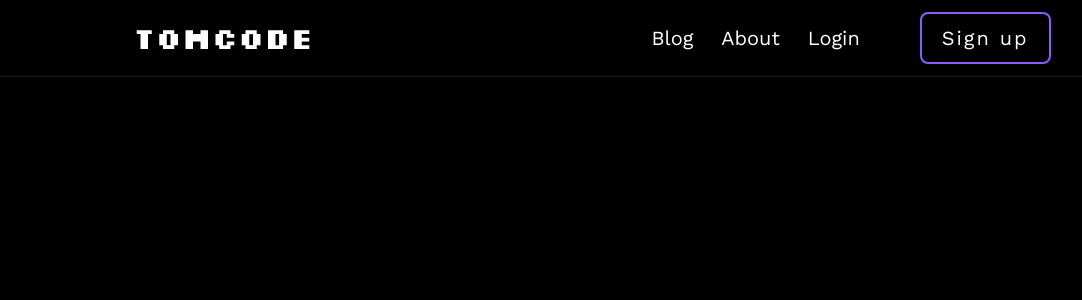
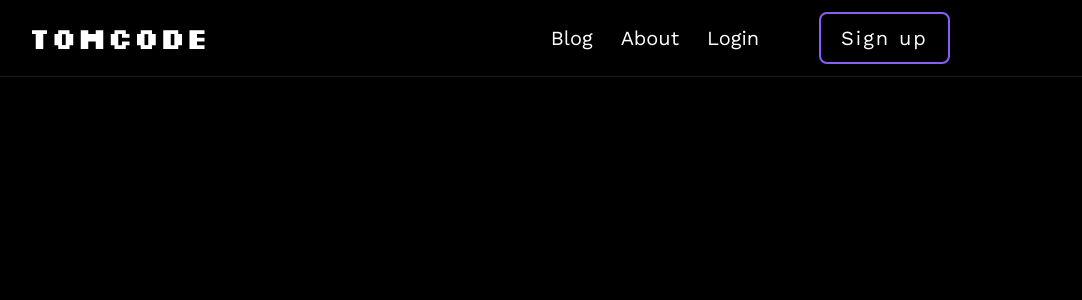
Before and after one commit to TomosZZZ/blog, a Next.js app: page / in a window 1280 px wide. Shown: the top 300 px of the page, without its empty margins (103-1185 px from the left). Built offline with nearby package versions, Linux system fonts and the light colour scheme.

Commit message:
style: fix navbar styling on small screens

```diff
--- a/app/navbar.tsx
+++ b/app/navbar.tsx
@@ -8,7 +8,7 @@ const silkscreen = Silkscreen({ weight: "700", subsets: ["latin"] });
 
 const Navbar = () => {
   return (
-    <nav className=" h-[10%] py-5 px-5 bg-black text-white border-b border-white border-opacity-10 flex flex-col gap-4 sm:flex-row items-center justify-between mb-5">
+    <nav className=" h-[10%] py-5 sm:px-4 px-1 bg-black text-white border-b border-white border-opacity-10 flex flex-col gap-4 sm:flex-row items-center justify-between mb-5">
       <div className="md:w-1/2 sm:w-2/5 w-full flex justify-center">
         <Link href={"/"}>
           <h1
@@ -18,7 +18,7 @@ const Navbar = () => {
           </h1>
         </Link>
       </div>
-      <ul className="flex md:gap-7 sm:gap-5 gap-3 items-center md:w-1/2 sm:w-3/5 w-full justify-center ">
+      <ul className="flex md:gap-7 sm:gap-5 gap-3 items-center md:w-[1/2] sm:w-[7/10] w-full justify-center ">
         {NAVBAR_LINKS.map((link) => (
           <li key={link.href} className="md:text-xl text-lg">
             <Link className="hover:text-gray-200" href={link.href}>
```
